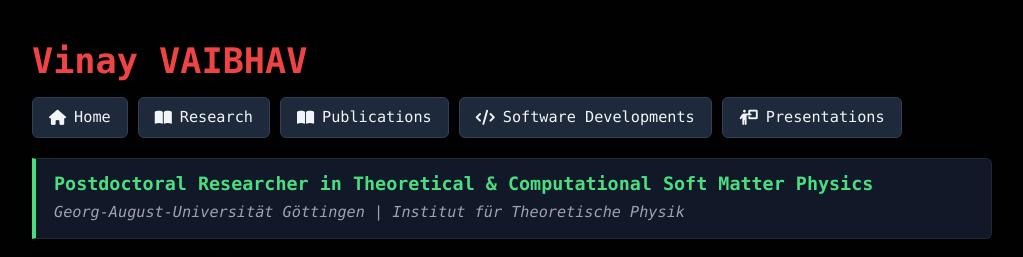
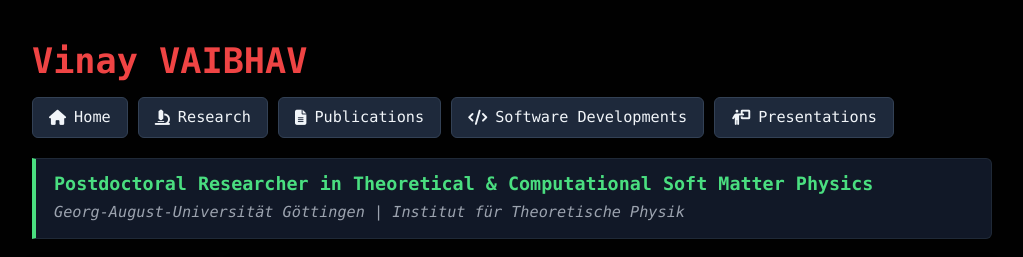
Before and after one commit to vinayphys/vinayphys.github.io, a Jekyll site: the page built from index.md, in a window 1280 px wide. Shown: the top 257 px of the page, without its empty margins (128-1151 px from the left). Built offline with Jekyll 4.4.1, drawn with Linux system fonts in a browser that asks for light colours; our own code applies the rules of GitHub Pages for plain Markdown files; a style sheet for code colours, icons or effects is not loaded; grey boxes are pictures that could not be loaded.

Commit message:
Update default.html

```diff
--- a/_layouts/default.html
+++ b/_layouts/default.html
@@ -34,8 +34,8 @@
         <!-- Navigation Buttons Bar -->
         <ul class="nav-bar">
           <li><a href="{{ '/' | absolute_url }}"><i class="fa-solid fa-house"></i> Home</a></li>
-          <li><a href="{{ '/Research' | absolute_url }}"><i class="fa-solid fa-book-open"></i> Research</a></li>
-          <li><a href="{{ '/Publications' | absolute_url }}"><i class="fa-solid fa-book-open"></i> Publications</a></li>
+          <li><a href="{{ '/Research' | absolute_url }}"><i class="fa-solid fa-microscope"></i> Research</a></li>
+          <li><a href="{{ '/Publications' | absolute_url }}"><i class="fa-solid fa-file-lines"></i> Publications</a></li>
           <li><a href="{{ '/Software_development' | absolute_url }}"><i class="fa-solid fa-code"></i> Software Developments</a></li>
           <li><a href="https://speakerdeck.com/vinayphys" target="_blank"><i class="fa-solid fa-person-chalkboard"></i> Presentations</a></li>
         </ul>
```
